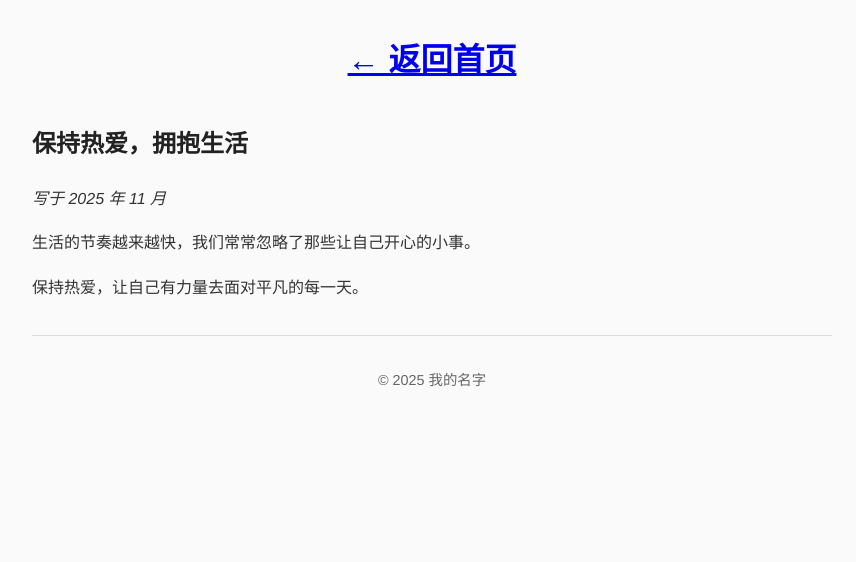
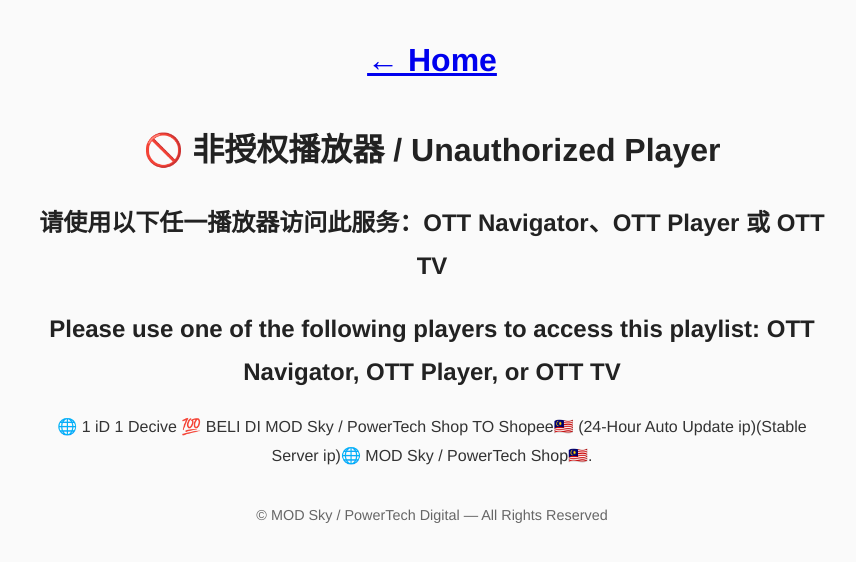
Before and after one commit to on-ott/py, a plain HTML site: page article1.html in a window 1280 px wide. Shown: the whole page, without its empty margins (208-1064 px from the left). Drawn offline with Linux system fonts and the light colour scheme.

Commit message:
Update article1.html

```diff
--- a/article1.html
+++ b/article1.html
@@ -3,23 +3,64 @@
 <head>
   <meta charset="UTF-8">
   <meta name="viewport" content="width=device-width, initial-scale=1.0">
-  <title>保持热爱，拥抱生活</title>
+  <title>Ott</title>
   <link rel="stylesheet" href="style.css">
+    <style>
+    /* 禁止文本选中 */
+    body {
+      user-select: none;
+      -webkit-user-select: none;
+      -moz-user-select: none;
+      -ms-user-select: none;
+    }
+  </style>
 </head>
 <body>
   <header>
-    <h1><a href="index.html">← 返回首页</a></h1>
+    <h1><a href="index.html">← Home</a></h1>
   </header>
 
-  <article>
-    <h2>保持热爱，拥抱生活</h2>
-    <p><em>写于 2025 年 11 月</em></p>
-    <p>生活的节奏越来越快，我们常常忽略了那些让自己开心的小事。</p>
-    <p>保持热爱，让自己有力量去面对平凡的每一天。</p>
-  </article>
+ <header>
+    <h1>🚫 非授权播放器 / Unauthorized Player</h1>
+
+  <h2>请使用以下任一播放器访问此服务：OTT Navigator、OTT Player 或 OTT TV</h2>
+
+ <h2>Please use one of the following players to access this playlist: OTT Navigator, OTT Player, or OTT TV</h2>
+
+ <p>🌐 1 iD 1 Decive 💯 BELI DI MOD Sky / PowerTech Shop TO Shopee🇲🇾 (24-Hour Auto Update ip)(Stable Server ip)🌐 MOD Sky / PowerTech Shop🇲🇾.</p>
+
+
+
+
+
+
+
+
+  </header>
 
   <footer>
-    <p>© 2025 我的名字</p>
+    <p>© MOD Sky / PowerTech Digital — All Rights Reserved</p>
   </footer>
+
+    <script>
+    // 禁止右键
+    document.addEventListener('contextmenu', event => event.preventDefault());
+
+    // 禁止复制、剪切、粘贴
+    document.addEventListener('copy', event => event.preventDefault());
+    document.addEventListener('cut', event => event.preventDefault());
+    document.addEventListener('paste', event => event.preventDefault());
+
+    // 禁止快捷键 Ctrl+C, Ctrl+X, Ctrl+A, Ctrl+S, Ctrl+P
+    document.addEventListener('keydown', function(event) {
+      if (event.ctrlKey) {
+        let forbiddenKeys = ['c', 'x', 'a', 's', 'p'];
+        if (forbiddenKeys.includes(event.key.toLowerCase())) {
+          event.preventDefault();
+          alert("此操作已被禁止！");
+        }
+      }
+    });
+  </script>
 </body>
 </html>
```
